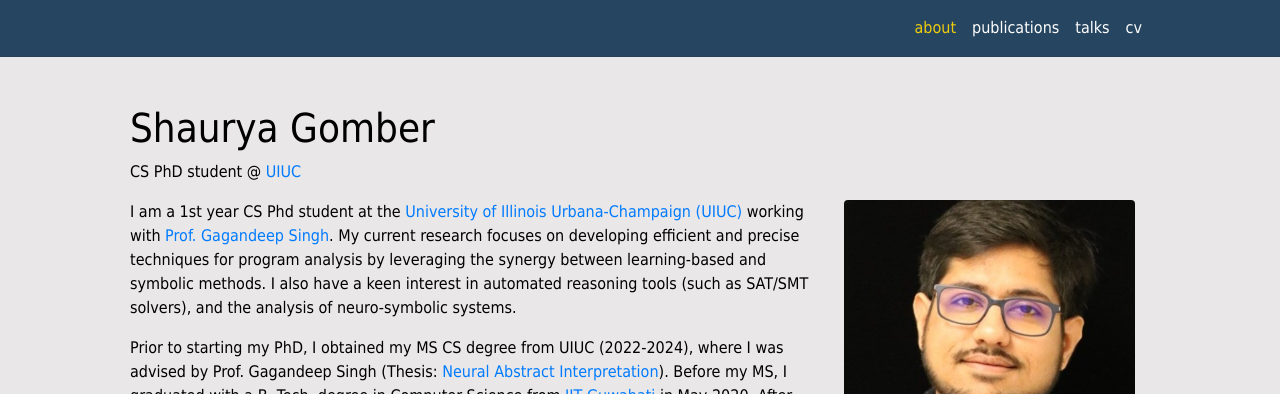
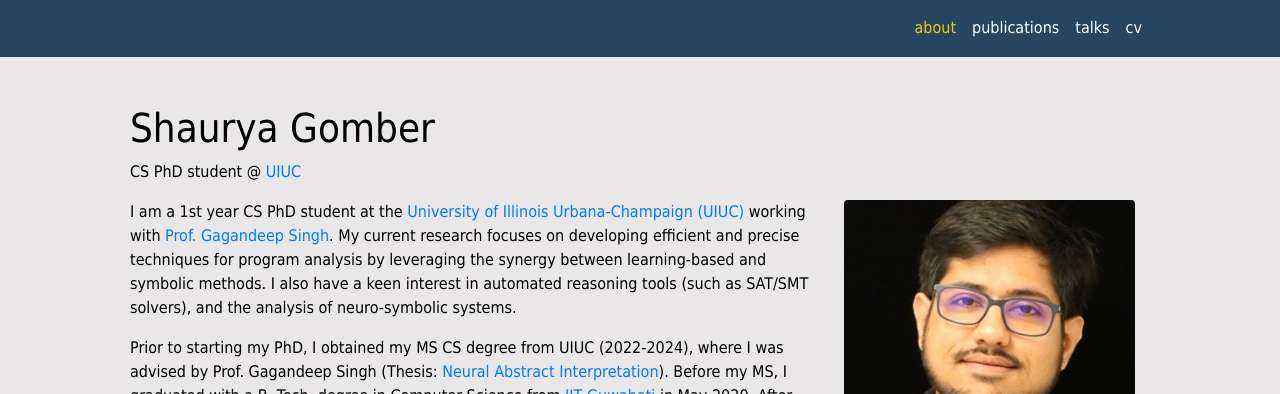
Before and after one commit to sgomber/sgomber.github.io, a Jekyll site: the page built from _pages/about.md, in a window 1280 px wide and 1190 px high. Shown: the top 394 px of the window. Built offline with Jekyll 4.4.1, drawn with Linux system fonts in a browser that asks for light colours; comment, search, counter and statistics services are not loaded; a style sheet for code colours, icons or effects is not loaded.

Commit message:
Minor spell fix

```diff
--- a/_pages/about.md
+++ b/_pages/about.md
@@ -14,6 +14,6 @@ selected_papers: false # includes a list of papers marked as "selected={true}"
 social: false  # includes social icons at the bottom of the page
 ---
 
-I am a 1st year CS Phd student at the [University of Illinois Urbana-Champaign (UIUC)](https://siebelschool.illinois.edu/) working with [Prof. Gagandeep Singh](https://ggndpsngh.github.io/). My current research focuses on developing efficient and precise techniques for program analysis by leveraging the synergy between learning-based and symbolic methods. I  also have a keen interest in automated reasoning tools (such as SAT/SMT solvers), and the analysis of neuro-symbolic systems.
+I am a 1st year CS PhD student at the [University of Illinois Urbana-Champaign (UIUC)](https://siebelschool.illinois.edu/) working with [Prof. Gagandeep Singh](https://ggndpsngh.github.io/). My current research focuses on developing efficient and precise techniques for program analysis by leveraging the synergy between learning-based and symbolic methods. I  also have a keen interest in automated reasoning tools (such as SAT/SMT solvers), and the analysis of neuro-symbolic systems.
 
 Prior to starting my PhD, I obtained my MS CS degree from UIUC (2022-2024), where I was advised by Prof. Gagandeep Singh (Thesis: [Neural Abstract Interpretation](https://www.ideals.illinois.edu/items/131524)). Before my MS, I graduated with a B. Tech. degree in Computer Science from <a href="https://www.iitg.ac.in/">IIT Guwahati</a> in May 2020. After that, I worked as a software engineer (SDE-2) in the Trading Systems team at <a href="https://www.deshawindia.com/">D. E. Shaw & Co.</a> for two years. I was also as an Applied Science Intern (Summer 2023) with the Automated Reasoning Group @ AWS ([Zelkova team](https://www.amazon.science/blog/a-billion-smt-queries-a-day#:~:text=invited%20paper.-,Zelkova,-At%20Amazon%2C%20we)).
```
